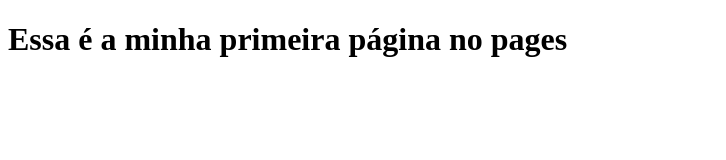
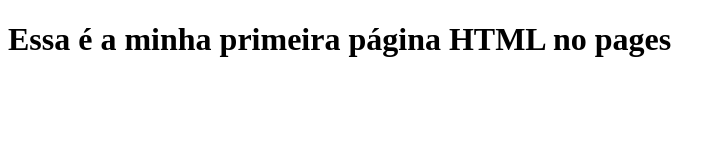
Before and after one commit to MagodeMerlin/magodemerlin.github.io, a plain HTML site: page index.html in a window 1280 px wide. Shown: the whole page, without its empty margins (0-726 px from the left). Drawn offline with Linux system fonts and the light colour scheme.

Commit message:
Update index.html
HTML

```diff
--- a/index.html
+++ b/index.html
@@ -5,6 +5,6 @@
     <title>Primeira página Github Pages</title>
   </head>
   <body>
-    <h1> Essa é a minha primeira página no pages</h1>
+    <h1> Essa é a minha primeira página HTML no pages</h1>
   </body>
 </html>
```
